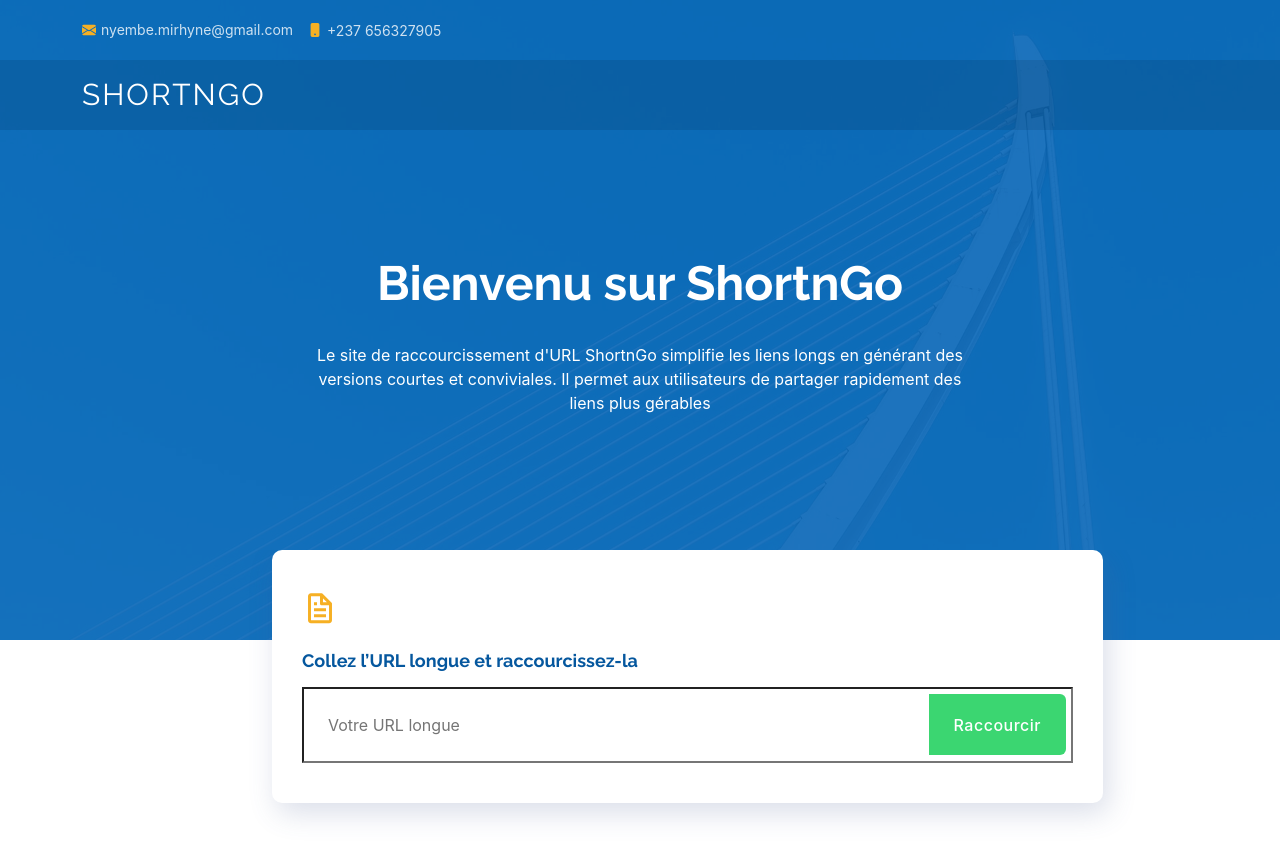
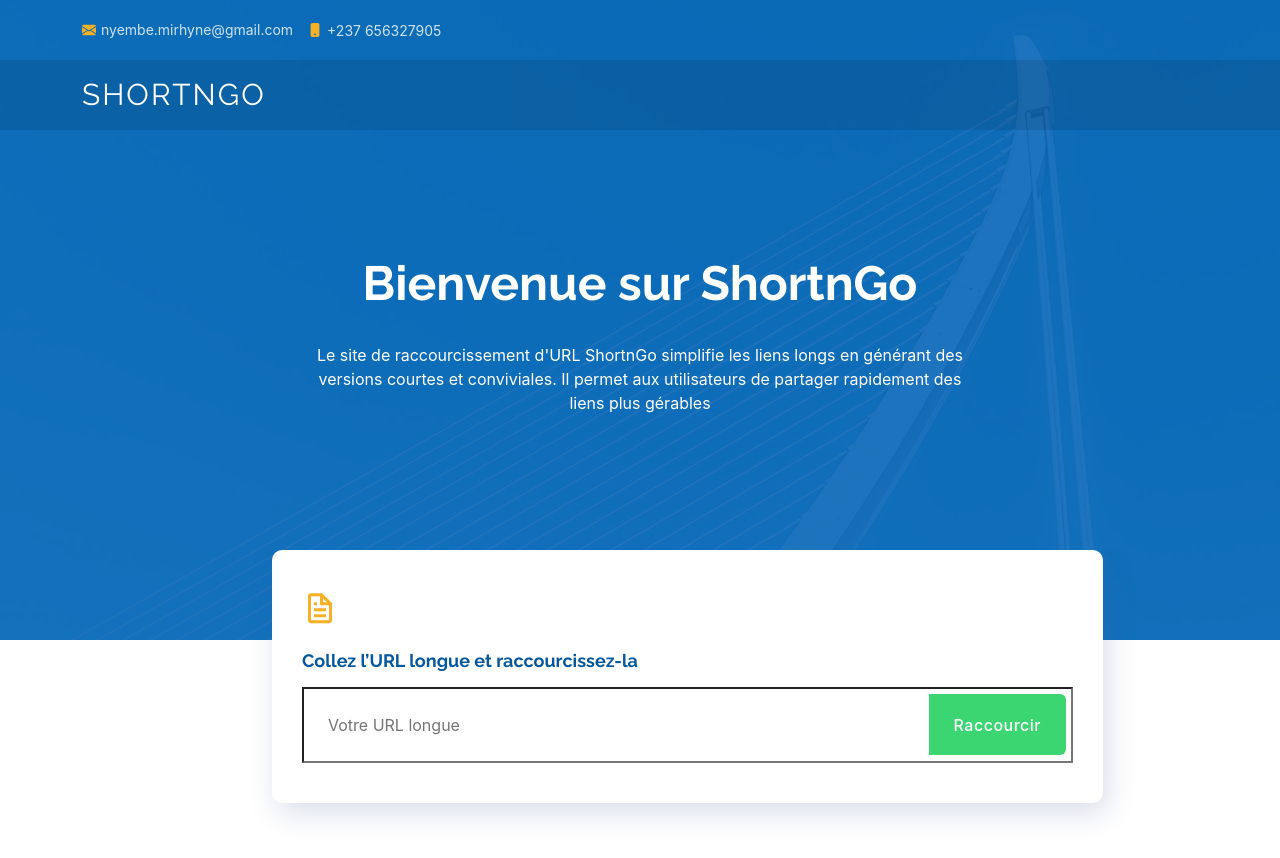
Before and after one commit to gimbk/UrlShortener-frontend, a React (Create React App) app: page / in a window 1280 px wide. Shown: the top 858 px of the page. Built offline with nearby package versions, Linux system fonts and the light colour scheme.

Commit message:
bienvenue correction

```diff
--- a/src/components/hero/hero.jsx
+++ b/src/components/hero/hero.jsx
@@ -8,7 +8,7 @@ export class Hero extends Component {
 
                     <div className="carousel-item active" style={{ marginTop: "60px" }}>
                         <div className="carousel-container">
-                            <h2 className="animate__animated animate__fadeInDown">Bienvenu sur <span>ShortnGo</span></h2>
+                            <h2 className="animate__animated animate__fadeInDown">Bienvenue sur <span>ShortnGo</span></h2>
                             <p className="animate__animated animate__fadeInUp">
                                 Le site de raccourcissement d'URL ShortnGo
                                 simplifie les liens longs en générant
```
